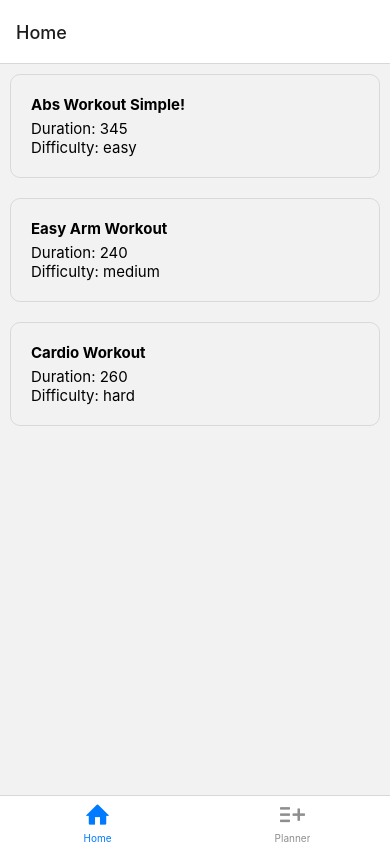
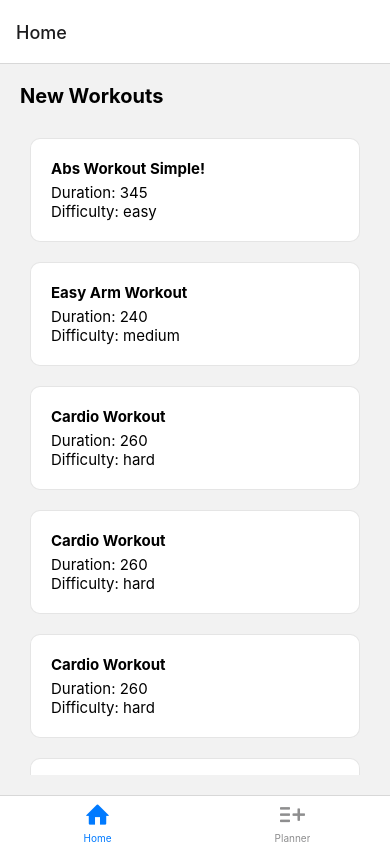
Before and after one commit to usame132/workout-app, a React Native app: screen /Home in a window 390 px wide. Built offline with nearby package versions, Linux system fonts and the light colour scheme.

Commit message:
refactor home screen

```diff
--- a/components/WorkoutItem.tsx
+++ b/components/WorkoutItem.tsx
@@ -27,7 +27,8 @@ container : {
     borderColor : "rgba(0,0,0, 0.1)",
     borderWidth : 1 ,
     padding : 20 ,
-    margin : 10
+    margin : 10,
+    backgroundColor : "#fff"
 } ,
 
 name : {
--- a/data.json
+++ b/data.json
@@ -107,5 +107,107 @@
             "duration": 10
           }
         ]
+      },
+      {
+        "slug": "cardio-workout-1231283",
+        "name": "Cardio Workout",
+        "duration": 260,
+        "difficulty": "hard",
+        "sequence": [
+          {
+            "slug": "jumping-jacks-1237191",
+            "name": "Jumping Jacks",
+            "type": "exercise",
+            "reps": 100,
+            "duration": 120
+          },
+          {
+            "slug": "breath-1212337191",
+            "name": "Breath",
+            "type": "break",
+            "duration": 10
+          },
+          {
+            "slug": "jumping-jacks-12323214",
+            "name": "Jumping Jacks",
+            "type": "exercise",
+            "reps": 100,
+            "duration": 120
+          },
+          {
+            "slug": "breath-2142123212",
+            "name": "Breath",
+            "type": "break",
+            "duration": 10
+          }
+        ]
+      } ,
+      {
+        "slug": "cardio-workout-1231283",
+        "name": "Cardio Workout",
+        "duration": 260,
+        "difficulty": "hard",
+        "sequence": [
+          {
+            "slug": "jumping-jacks-1237191",
+            "name": "Jumping Jacks",
+            "type": "exercise",
+            "reps": 100,
+            "duration": 120
+          },
+          {
+            "slug": "breath-1212337191",
+            "name": "Breath",
+            "type": "break",
+            "duration": 10
+          },
+          {
+            "slug": "jumping-jacks-12323214",
+            "name": "Jumping Jacks",
+            "type": "exercise",
+            "reps": 100,
+            "duration": 120
+          },
+          {
+            "slug": "breath-2142123212",
+            "name": "Breath",
+            "type": "break",
+            "duration": 10
+          }
+        ]
+      } ,
+      {
+        "slug": "cardio-workout-1231283",
+        "name": "Cardio Workout",
+        "duration": 260,
+        "difficulty": "hard",
+        "sequence": [
+          {
+            "slug": "jumping-jacks-1237191",
+            "name": "Jumping Jacks",
+            "type": "exercise",
+            "reps": 100,
+            "duration": 120
+          },
+          {
+            "slug": "breath-1212337191",
+            "name": "Breath",
+            "type": "break",
+            "duration": 10
+          },
+          {
+            "slug": "jumping-jacks-12323214",
+            "name": "Jumping Jacks",
+            "type": "exercise",
+            "reps": 100,
+            "duration": 120
+          },
+          {
+            "slug": "breath-2142123212",
+            "name": "Breath",
+            "type": "break",
+            "duration": 10
+          }
+        ]
       }
     ]
--- a/screens/HomeScreen.tsx
+++ b/screens/HomeScreen.tsx
@@ -1,4 +1,4 @@
-import { Button,View,Text, FlatList } from "react-native";
+import { Button,View,Text, FlatList, StyleSheet } from "react-native";
 import React from 'react';
 import data from "../data.json"
 import { Workout } from "../types/data";
@@ -8,12 +8,31 @@ export default function HomeScreen({navigation}: any)
 {
 
 return(
-    <View>
-
+    <View style={styles.container}>
+      <Text style={styles.header}>New Workouts</Text>
       <FlatList data={data as Array<Workout>}
         renderItem={WorkoutItem}
 
       />
     </View>
     )
+
 }
+
+const styles = StyleSheet.create({
+
+  container : {
+    padding :20,
+    flex : 1
+
+  },
+
+  header : {
+    fontSize: 20,
+    marginBottom : 20,
+    fontWeight :"bold",
+
+
+  }
+
+})
```
